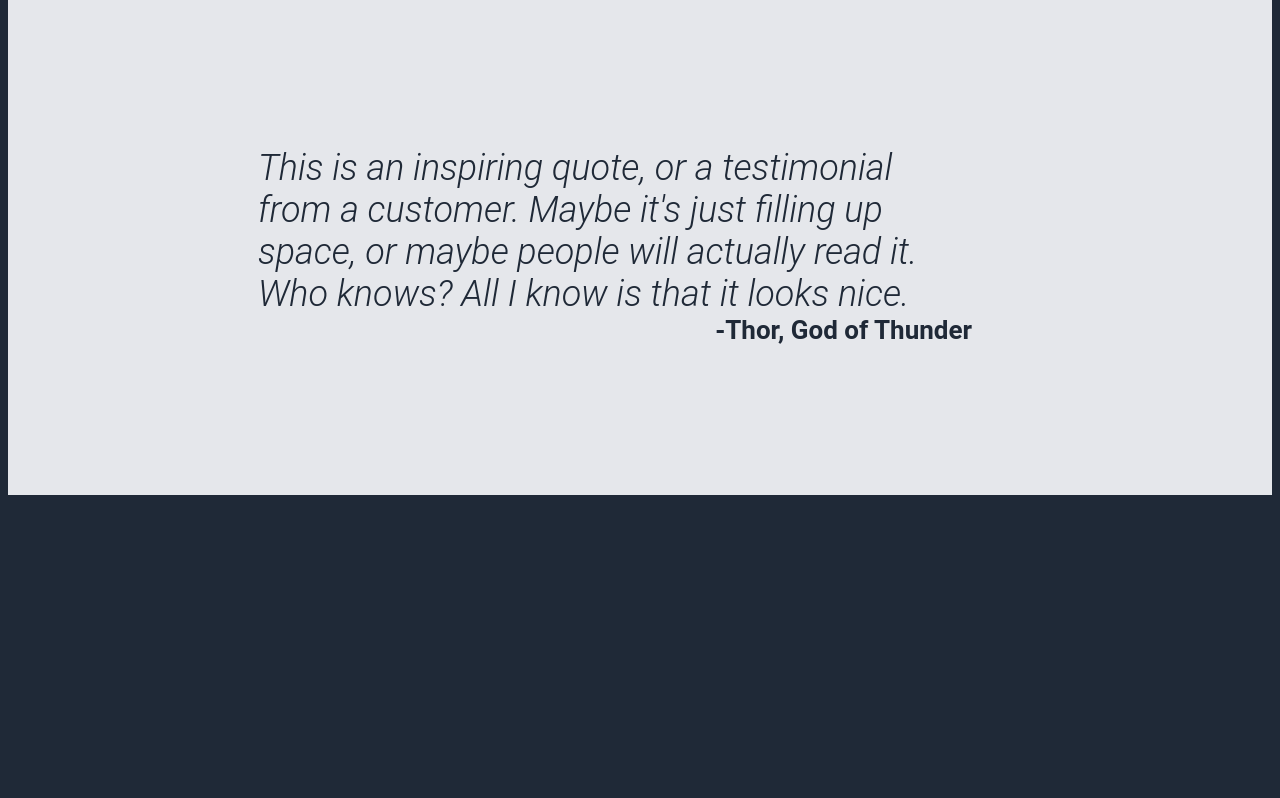
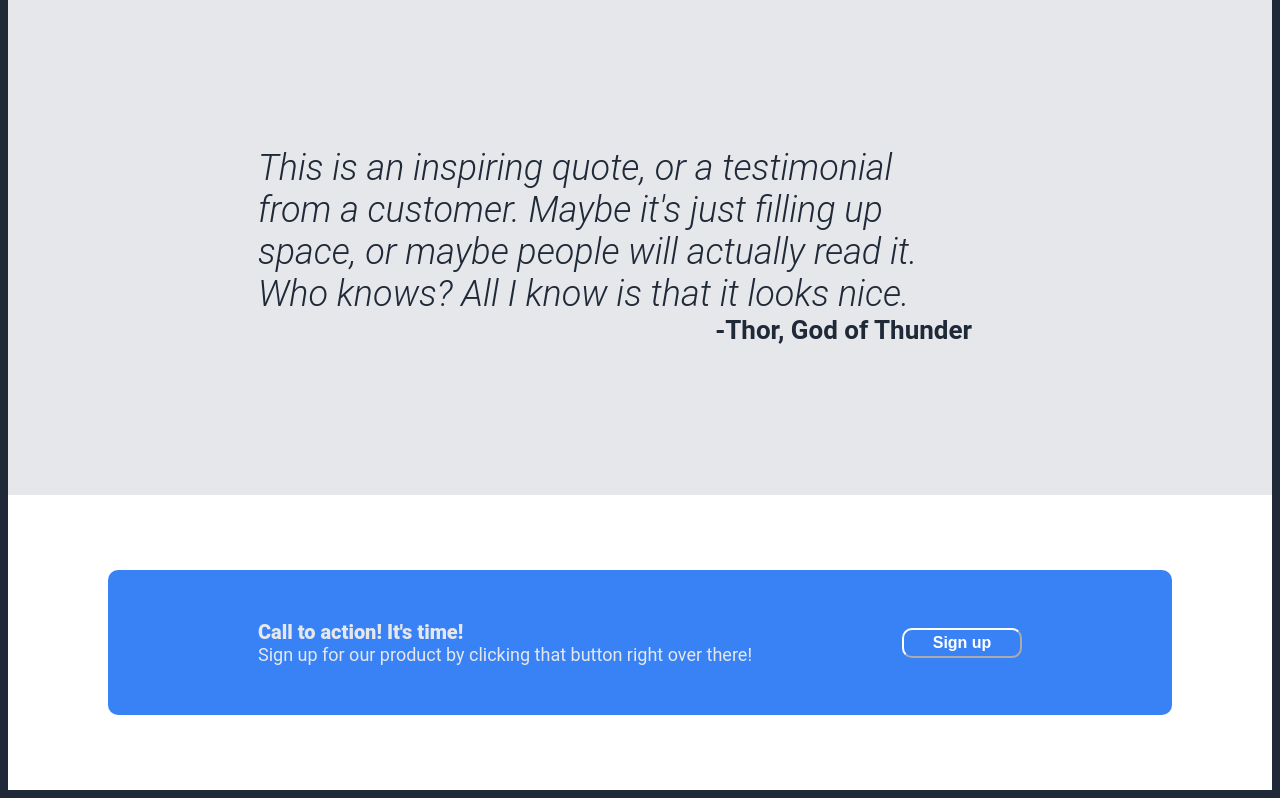
Before and after one commit to Nemaru1/Project-LandingPage, a plain HTML site: page index.html in a window 1280 px wide. Shown: the part 934-1732 px from the top of the page. Before the commit the page ends 1437 px from the top, so only its background shows below. Drawn offline with Linux system fonts and the light colour scheme; files whose address does not match are found by name.

Commit message:
New box added

```diff
--- a/index.html
+++ b/index.html
@@ -36,7 +36,7 @@
 
   <div class="secondbox">
     <div class="secondboxdisplay">
-    <div id="calltoactiontext"> Some random information. </div>
+    <div id="herotext"> Some random information. </div>
     <div class="ilustrations">
       <div class="ilustration1"> <img src="/home/nemaru/repos/Project-LandingPage/images/ilustration1.jpg"> This is some subtext under an ilustration or image </div>
       <div class="ilustration2"> <img src="/home/nemaru/repos/Project-LandingPage/images/ilustration1.jpg"> This is some subtext under an ilustration or image </div>
@@ -55,6 +55,20 @@
       <div id="quoteauthor"> -Thor, God of Thunder</div>
     </div>
 
+    <div class="fourbox">
+    <div class="calltoactionbox">
+      <div class="calltoactiontexts">
+      <div class="calltoactionfirstext">
+        Call to action! It's time!
+      </div>
+      <div class="calltoactionsecondtext">
+        Sign up for our product by clicking that button right over there!
+      </div>
+    </div>
+      <button id="signupbutton"> Sign up </button>
+    </div>
+    </div>
+
 
 
 
--- a/style.css
+++ b/style.css
@@ -100,7 +100,7 @@ ul a {
     padding-bottom: 150px;
 }
 
-#calltoactiontext{
+#herotext{
     color: #1F2937;
     font-size: 36px;
     font-weight: bold;
@@ -191,5 +191,51 @@ ul a {
     margin-bottom: 150px;
     margin-left: auto;
     margin-right: 300px;
+}
 
+.fourbox{
+    display: flex;
+    flex-direction: row;
+    background-color: white;
+    justify-content: center;
 }
+
+.calltoactiontexts{
+    display: flex;
+    flex-direction: column;
+    color: #e5e7eb;
+}
+
+.calltoactionfirstext{
+    font-weight: 800;
+    font-size: 20px;
+}
+.calltoactionsecondtext{
+    font-weight: 400;
+    font-size: 18px;
+}
+
+.calltoactionbox{
+    display: flex;
+    background-color: #3882f6;
+    padding-top: 50px;
+    padding-bottom: 50px;
+    padding-left: 150px;
+    padding-right: 150px;
+    gap: 150px;
+    margin-top: 75px;
+    margin-bottom: 75px;
+    border-radius: 10px;
+    align-items: center;
+}
+
+#signupbutton {
+    border-radius: 10px;
+    border-color: white;
+    background-color: #3882f6;
+    color: white;
+    font-weight: 800;
+    font-size: 16px;
+    width: 120px;
+    height: 30px;
+}
```
